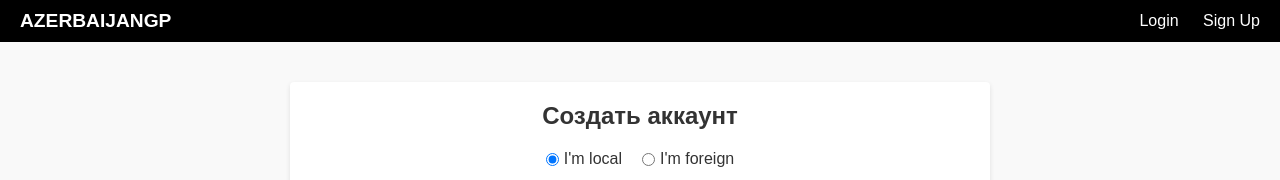
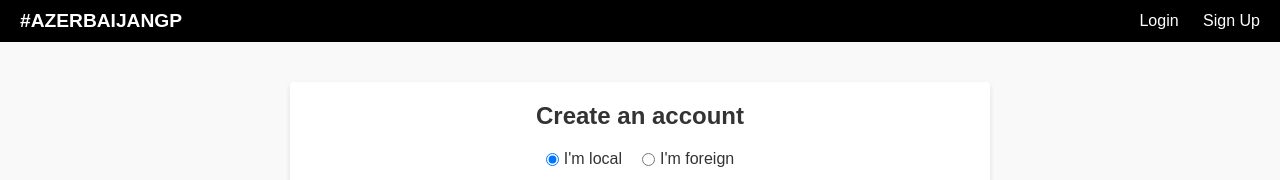
Before and after one commit to mikhailgarayev/marshals.bakucitycircuit.com, a plain HTML site: page signup.html in a window 1280 px wide. Shown: the top 180 px of the page. Drawn offline with Linux system fonts and the light colour scheme.

Commit message:
Update signup.html

```diff
--- a/signup.html
+++ b/signup.html
@@ -165,7 +165,7 @@
 
   <!-- Шапка сайта -->
   <header>
-    <a href="#" class="logo">AzerbaijanGP</a>
+    <a href="#" class="logo">#AzerbaijanGP</a>
     <nav>
       <!-- Здесь можно добавить другие ссылки -->
       <a href="login.html">Login</a>
@@ -175,7 +175,7 @@
 
   <!-- Форма регистрации -->
   <div class="form-container">
-    <h2>Создать аккаунт</h2>
+    <h2>Create an account</h2>
 
     <!-- Радиокнопки для выбора статуса -->
     <div class="radio-group">
```
